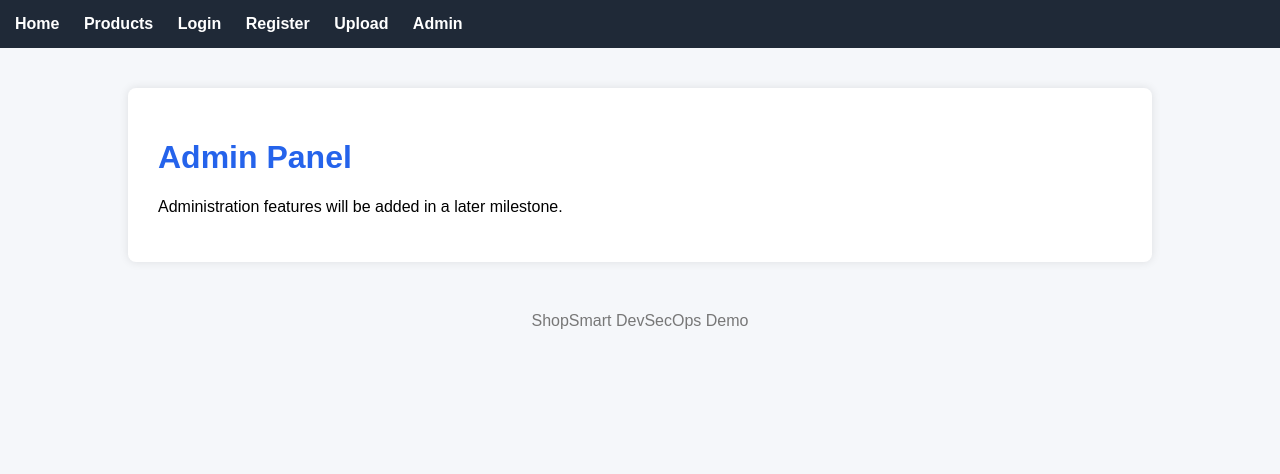
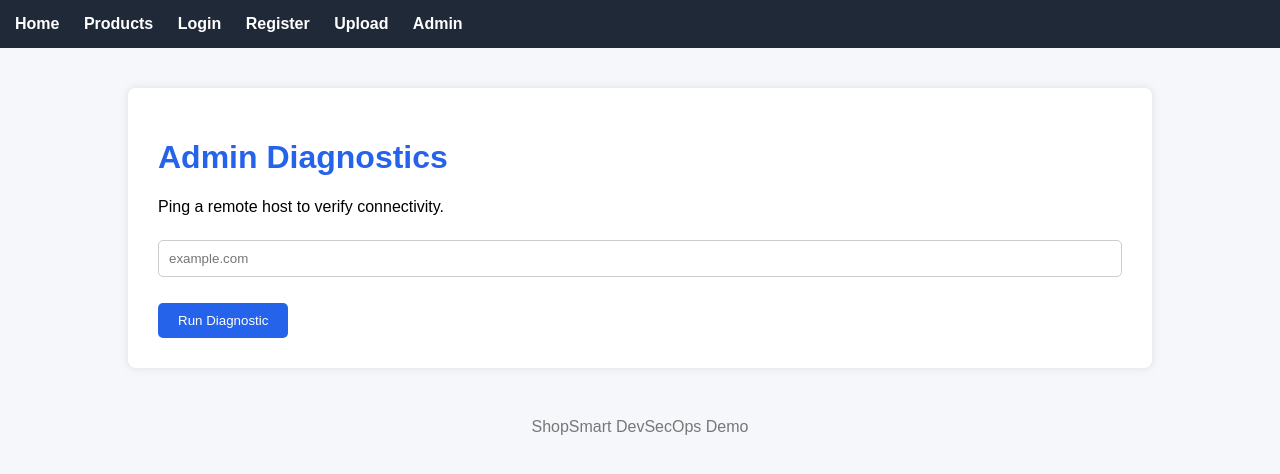
Before and after one commit to Mohamed-Abdelrazeq/python-devsecops-pipeline, a Flask app: page /admin in a window 1280 px wide. Shown: the top 474 px of the page. Run offline with Flask 3, Linux system fonts and the light colour scheme.

Commit message:
[VULN] Command injection vulnerability

```diff
--- a/app/app.py
+++ b/app/app.py
@@ -3,6 +3,7 @@ from werkzeug.security import generate_password_hash, check_password_hash
 from sqlalchemy import text
 from database import db
 from models import Product, User
+import subprocess
 
 app = Flask(__name__)
 
@@ -141,9 +142,37 @@ def upload():
 
 
 # ADMIN PAGE
-@app.route("/admin")
+@app.route("/admin", methods=["GET", "POST"])
 def admin():
-    return render_template("admin.html")
+
+    output = ""
+
+    if request.method == "POST":
+
+        host = request.form["host"]
+
+        # ==========================================================
+        # INTENTIONAL VULNERABILITY
+        #
+        # Vulnerability : Command Injection
+        # Severity      : Critical
+        # Detection     : Bandit / OWASP ZAP
+        # Purpose       : DevSecOps Demonstration
+        #
+        # NOTE:
+        # This command intentionally concatenates
+        # untrusted user input.
+        # NEVER do this in production.
+        # ==========================================================
+
+        command = f"ping -c 2 {host}"
+
+        output = subprocess.getoutput(command)
+
+    return render_template(
+        "admin.html",
+        output=output
+    )
 
 
 if __name__ == "__main__":
--- a/app/templates/admin.html
+++ b/app/templates/admin.html
@@ -1,8 +1,43 @@
 {% extends "base.html" %}
 
 {% block content %}
+
 <div class="card">
-    <h1>Admin Panel</h1>
-    <p>Administration features will be added in a later milestone.</p>
+
+    <h1>Admin Diagnostics</h1>
+
+    <p>
+
+        Ping a remote host to verify connectivity.
+
+    </p>
+
+    <form method="POST">
+
+        <input type="text" name="host" placeholder="example.com" required>
+
+        <br><br>
+
+        <button>
+
+            Run Diagnostic
+
+        </button>
+
+    </form>
+
 </div>
+
+{% if output %}
+
+<div class="card">
+
+    <h2>Output</h2>
+
+    <pre>{{ output }}</pre>
+
+</div>
+
+{% endif %}
+
 {% endblock %}
```
